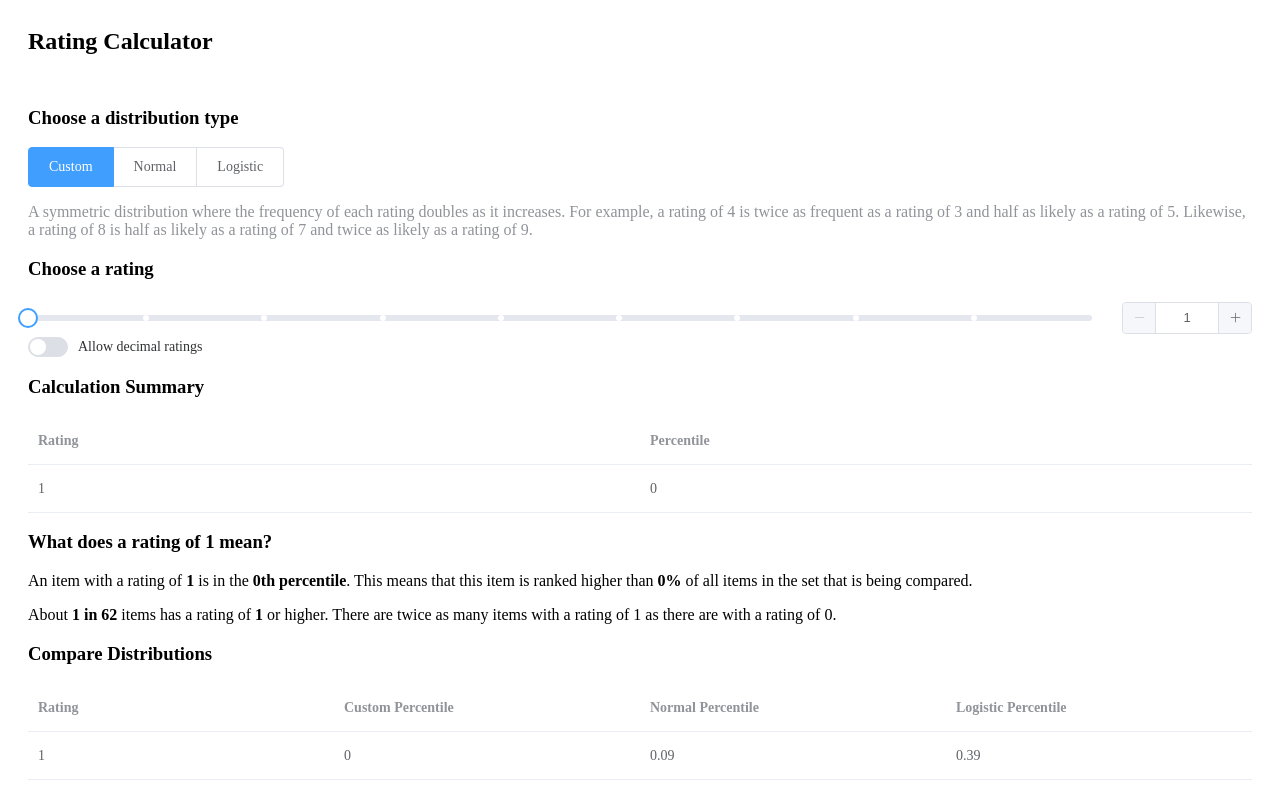
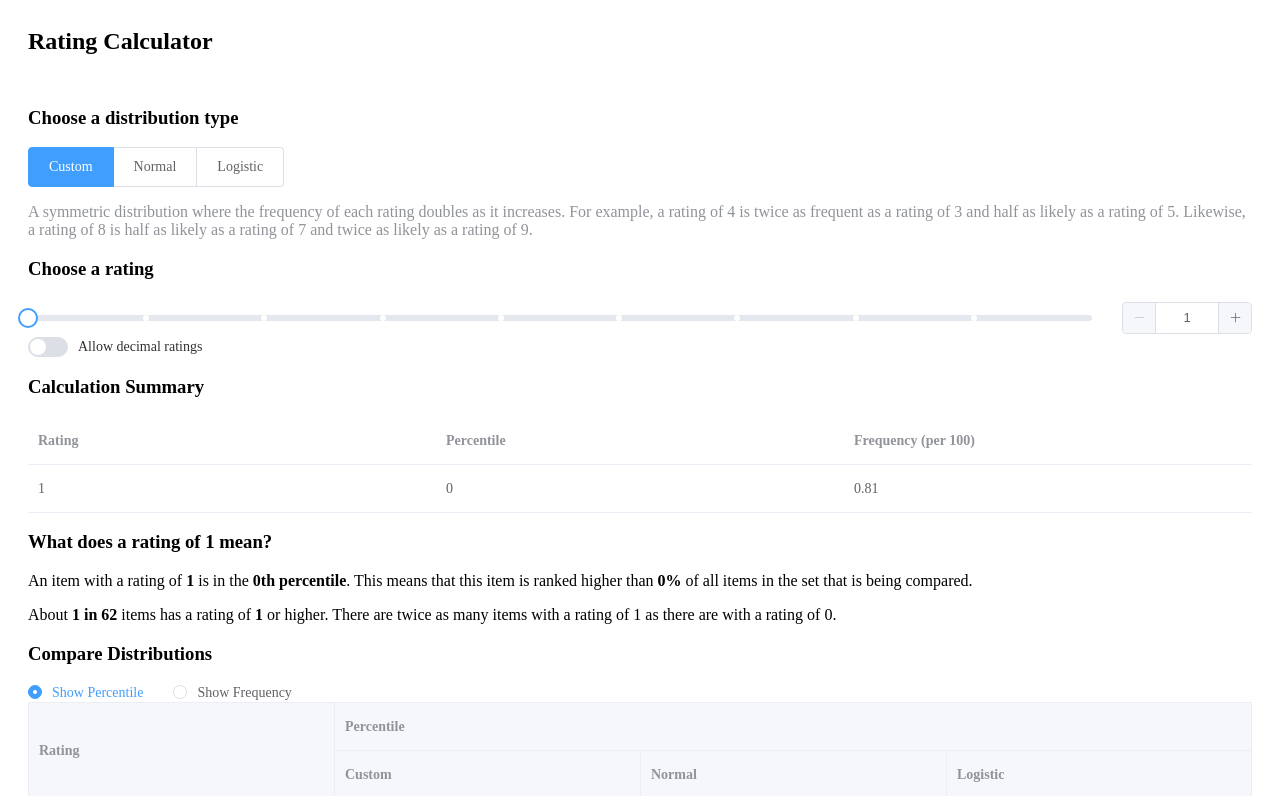
Before and after one commit to Rylan12/Ratings, a Nuxt app: page / in a window 1280 px wide. Shown: the top 796 px of the page. Built offline with nearby package versions, Linux system fonts and the light colour scheme.

Commit message:
Show frequency in summary and comparison

```diff
--- a/assets/js/distributions.ts
+++ b/assets/js/distributions.ts
@@ -8,6 +8,9 @@ export abstract class Distribution {
 
   percentileFromRating(rating: number): number {
     return this.cdf(rating) * 100
+  }
+  frequencyFromRating(rating: number): number {
+    return this.pdf(rating) * 100
   }
   // abstract ratingFromPercentile(percentile: number): number
 }
--- a/components/CalculationSummary.vue
+++ b/components/CalculationSummary.vue
@@ -4,6 +4,10 @@
     <el-table :data="tableData" style="width: 100%">
       <el-table-column prop="rating" label="Rating"></el-table-column>
       <el-table-column prop="percentile" label="Percentile"></el-table-column>
+      <el-table-column
+        prop="frequency"
+        label="Frequency (per 100)"
+      ></el-table-column>
     </el-table>
   </div>
 </template>
@@ -35,10 +39,12 @@ export default {
     tableData() {
       const rating = this.rating
       const percentile = this.distribution.percentileFromRating(rating)
+      const frequency = this.distribution.frequencyFromRating(rating)
       return [
         {
           rating,
           percentile: Math.round(100 * percentile) / 100,
+          frequency: Math.round(100 * frequency) / 100,
         },
       ]
     },
--- a/components/CompareDistributions.vue
+++ b/components/CompareDistributions.vue
@@ -1,20 +1,28 @@
 <template>
   <div class="section-container">
     <h3>Compare Distributions</h3>
+    <el-radio-group v-model="show">
+      <el-radio label="percentile">Show Percentile</el-radio>
+      <el-radio label="frequency">Show Frequency</el-radio>
+    </el-radio-group>
     <el-table :data="tableData" style="width: 100%">
       <el-table-column prop="rating" label="Rating"></el-table-column>
-      <el-table-column
-        prop="customPercentile"
-        label="Custom Percentile"
-      ></el-table-column>
-      <el-table-column
-        prop="normalPercentile"
-        label="Normal Percentile"
-      ></el-table-column>
-      <el-table-column
-        prop="logisticPercentile"
-        label="Logistic Percentile"
-      ></el-table-column>
+      <el-table-column v-if="show === 'percentile'" label="Percentile">
+        <el-table-column prop="customPercentile" label="Custom">
+        </el-table-column>
+        <el-table-column prop="normalPercentile" label="Normal">
+        </el-table-column>
+        <el-table-column prop="logisticPercentile" label="Logistic">
+        </el-table-column>
+      </el-table-column>
+      <el-table-column v-if="show === 'frequency'" label="Frequency (per 100)">
+        <el-table-column prop="customFrequency" label="Custom">
+        </el-table-column>
+        <el-table-column prop="normalFrequency" label="Normal">
+        </el-table-column>
+        <el-table-column prop="logisticFrequency" label="Logistic">
+        </el-table-column>
+      </el-table-column>
     </el-table>
   </div>
 </template>
@@ -29,6 +37,12 @@ const round = (value) => {
 export default {
   name: 'CompareDistributions',
   data() {
+    return {
+      show: 'percentile',
+    }
+  },
+  computed: {
+    tableData() {
       const data = []
       for (let i = 1; i <= 10; i++) {
         data.push({
@@ -38,11 +52,15 @@ export default {
           logisticPercentile: round(
             distributions.logistic.percentileFromRating(i)
           ),
+          customFrequency: round(distributions.custom.frequencyFromRating(i)),
+          normalFrequency: round(distributions.normal.frequencyFromRating(i)),
+          logisticFrequency: round(
+            distributions.logistic.frequencyFromRating(i)
+          ),
         })
       }
-    return {
-      tableData: data,
-    }
+      return data
+    },
   },
 }
 </script>
```
Lines whose indentation alone changed are shown as unchanged.
